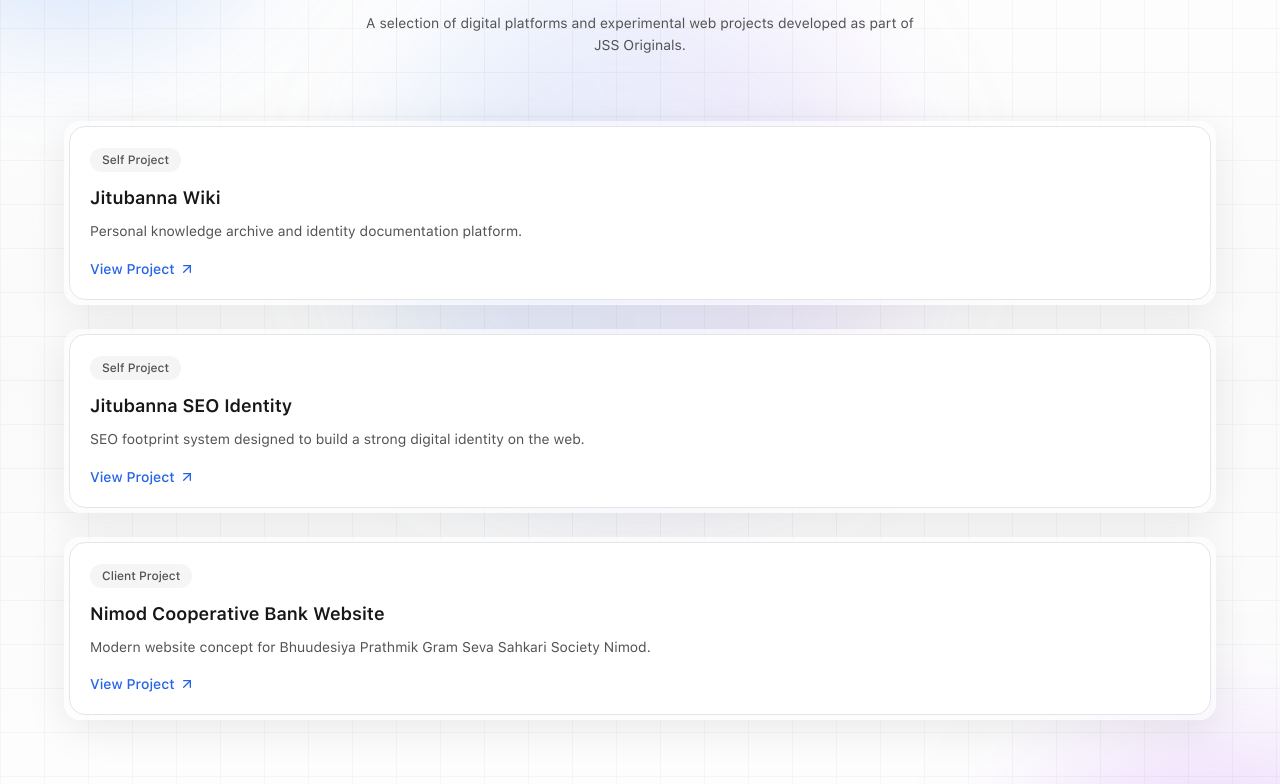
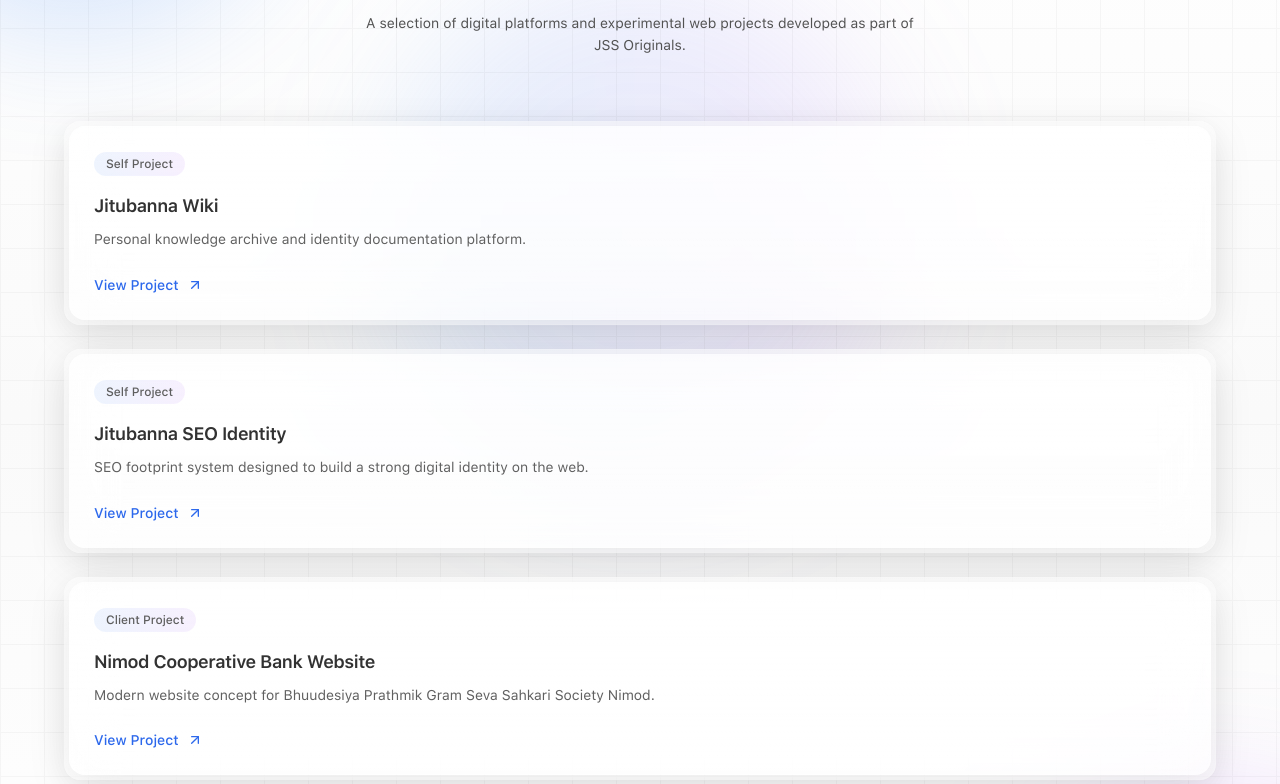
Before and after one commit to jitendra-math/Agency-Website, a Next.js app: page / in a window 1280 px wide. Shown: the part 1680-2464 px from the top of the page. Built offline with nearby package versions, Linux system fonts and the light colour scheme.

Commit message:
Update ProjectCard.js

```diff
--- a/src/components/ui/ProjectCard.js
+++ b/src/components/ui/ProjectCard.js
@@ -9,24 +9,41 @@ import { cn } from "@/lib/utils";
 export default function ProjectCard({ project, className }) {
   return (
     <motion.div
-      whileHover={{ y: -4 }}
+      whileHover={{ y: -6 }}
       whileTap={{ scale: 0.98 }}
       className={cn(
-        "group relative rounded-2xl border border-neutral-200 dark:border-neutral-800",
-        "bg-white dark:bg-neutral-900",
-        "p-5 transition-all duration-300",
-        "hover:shadow-lg",
+        "group relative overflow-hidden rounded-2xl",
+        "border border-white/20 dark:border-white/10",
+        "bg-white/40 dark:bg-white/5",
+        "backdrop-blur-xl",
+        "p-6",
+        "shadow-[0_10px_40px_rgba(0,0,0,0.08)]",
+        "transition-all duration-300",
+        "hover:-translate-y-1",
+        "hover:shadow-[0_20px_80px_rgba(0,0,0,0.18)]",
         className
       )}
     >
+
+      {/* glass highlight */}
+      <div className="pointer-events-none absolute inset-0 rounded-2xl bg-gradient-to-b from-white/20 to-transparent"/>
+
+      {/* subtle glow on hover */}
+      <div className="absolute inset-0 opacity-0 transition-opacity duration-300 group-hover:opacity-100 bg-gradient-to-r from-blue-500/10 via-purple-500/10 to-blue-500/10"/>
+
       {/* Tag */}
       <span
         className="
-          inline-flex items-center rounded-full
-          bg-neutral-100 dark:bg-neutral-800
-          px-3 py-1 text-xs font-medium
-          text-neutral-600 dark:text-neutral-300
-        "
+        inline-flex items-center
+        rounded-full
+        bg-gradient-to-r
+        from-blue-500/10
+        to-purple-500/10
+        px-3 py-1
+        text-xs font-medium
+        text-neutral-700
+        dark:text-neutral-300
+      "
       >
         {project.tag}
       </span>
@@ -34,9 +51,11 @@ export default function ProjectCard({ project, className }) {
       {/* Title */}
       <h3
         className="
-          mt-3 text-lg font-semibold
-          text-neutral-900 dark:text-neutral-100
-        "
+        mt-4 text-lg font-semibold
+        tracking-tight
+        text-neutral-900
+        dark:text-neutral-100
+      "
       >
         {project.name}
       </h3>
@@ -44,27 +63,37 @@ export default function ProjectCard({ project, className }) {
       {/* Description */}
       <p
         className="
-          mt-2 text-sm
-          text-neutral-600 dark:text-neutral-400
-          leading-relaxed
-        "
+        mt-2 text-sm leading-relaxed
+        text-neutral-600
+        dark:text-neutral-400
+      "
       >
         {project.description}
       </p>
 
-      {/* Arrow */}
+      {/* Footer */}
       <div
         className="
-          mt-4 flex items-center text-sm font-medium
-          text-blue-600 dark:text-blue-400
-        "
+        mt-6 flex items-center
+        text-sm font-medium
+        text-blue-600
+        dark:text-blue-400
+      "
       >
         View Project
+
         <ArrowUpRight
           size={16}
-          className="ml-1 transition-transform group-hover:translate-x-1 group-hover:-translate-y-1"
+          className="
+          ml-2
+          transition-transform duration-300
+          group-hover:translate-x-1
+          group-hover:-translate-y-1
+        "
         />
+
       </div>
+
     </motion.div>
   );
 }
```
